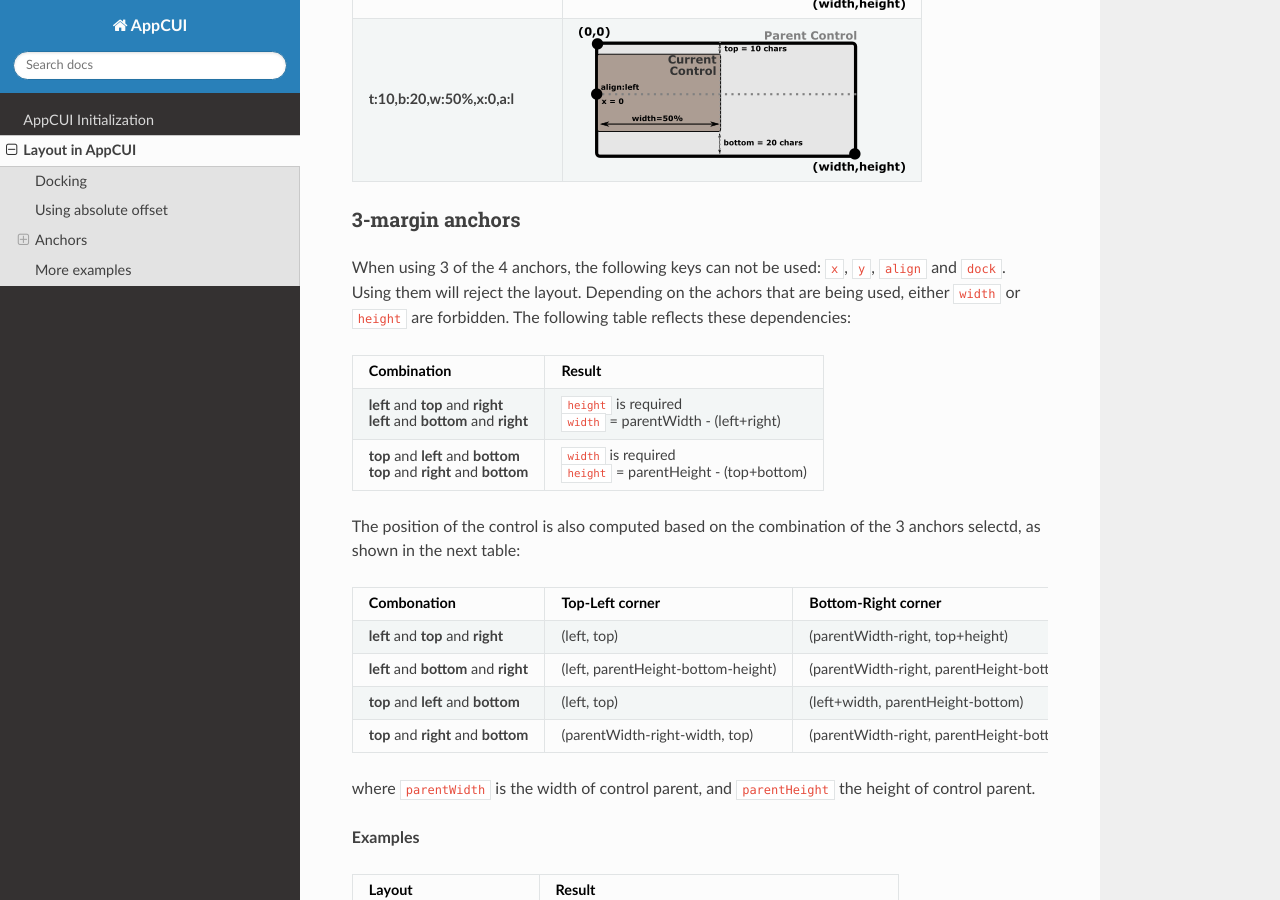
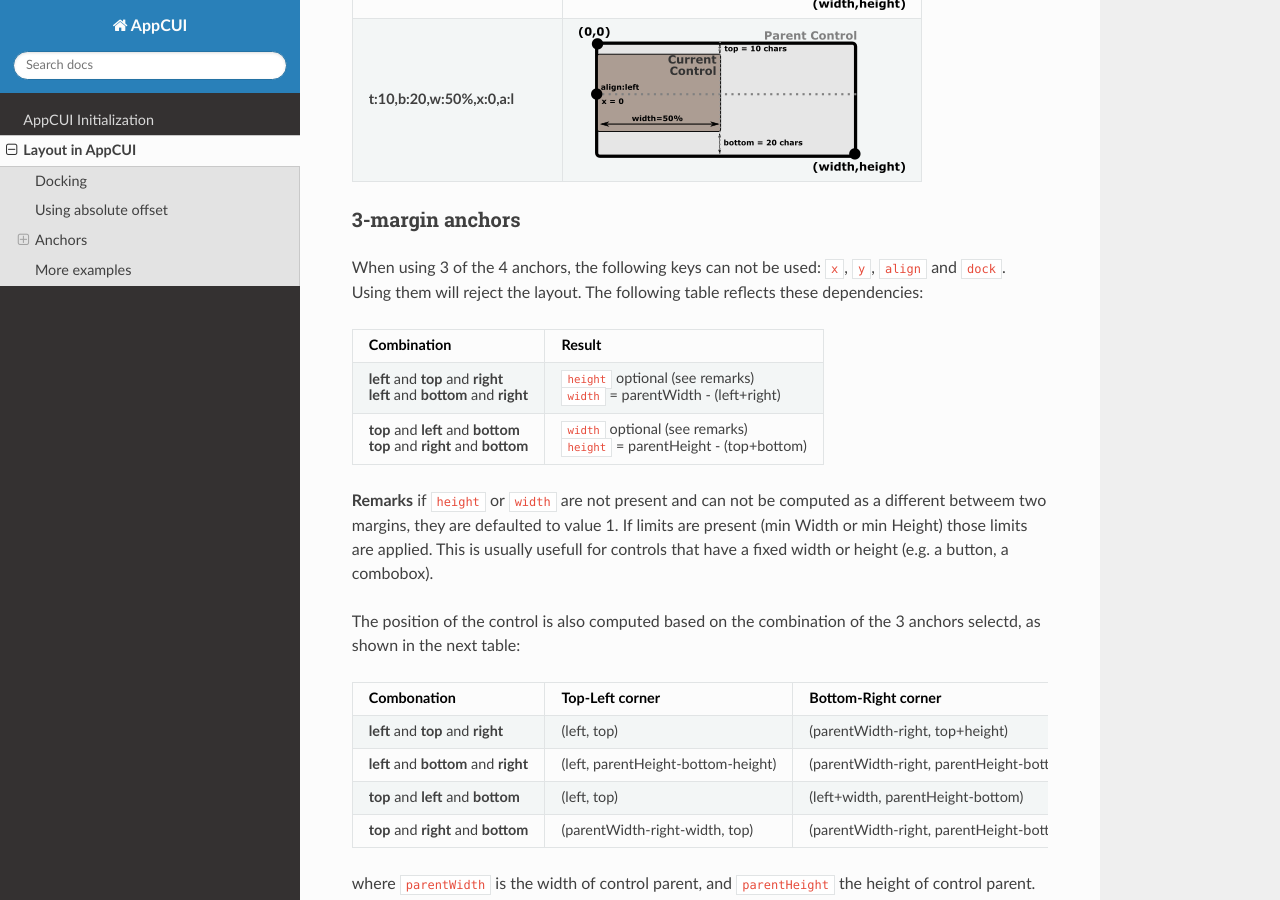
Before and after one commit to gdt050579/AppCUI, a Sphinx documentation site: the page built from docs/source/layout.rst, in a window 1280 px wide and 900 px high, scrolled down 7398 px. Built offline with Sphinx 7.4.7 and the Read the Docs theme 2.0.0, drawn with Linux system fonts in a browser that asks for light colours.

Commit message:
documentation for LRB, LRTm TRB and TLB layouts

```diff
--- a/docs/source/layout.rst
+++ b/docs/source/layout.rst
@@ -229,20 +229,21 @@ However, ``width`` parameter should be specified (if not specified it will be de
 ****************
 
 When using 3 of the 4 anchors, the following keys can not be used: ``x``, ``y``, ``align`` and ``dock``. Using them will reject the layout.
-Depending on the achors that are being used, either ``width`` or ``height`` are forbidden.
 The following table reflects these dependencies:
 
-+----------------------------------------+------------------------------------------+
-| Combination                            | Result                                   |
-+========================================+==========================================+
-| **left** and **top** and **right**     | ``height`` is required                   |
-|                                        |                                          |
-| **left** and **bottom** and **right**  | ``width`` = parentWidth - (left+right)   |
-+----------------------------------------+------------------------------------------+
-| **top** and **left** and **bottom**    | ``width`` is required                    |
-|                                        |                                          |
-| **top** and **right** and **bottom**   | ``height`` = parentHeight - (top+bottom) |
-+----------------------------------------+------------------------------------------+
++----------------------------------------+---------------------------------------------+
+| Combination                            | Result                                      |
++========================================+=============================================+
+| **left** and **top** and **right**     | ``height`` optional (see remarks)           |
+|                                        |                                             |
+| **left** and **bottom** and **right**  | ``width`` = parentWidth - (left+right)      |
++----------------------------------------+---------------------------------------------+
+| **top** and **left** and **bottom**    | ``width`` optional (see remarks)            |
+|                                        |                                             |
+| **top** and **right** and **bottom**   | ``height`` = parentHeight - (top+bottom)    |
++----------------------------------------+---------------------------------------------+
+
+**Remarks** if ``height`` or ``width`` are not present and can not be computed as a different betweem two margins, they are defaulted to value 1. If limits are present (min Width or min Height) those limits are applied. This is usually usefull for controls that have a fixed width or height (e.g. a button, a combobox).
 
 The position of the control is also computed based on the combination of the 3 anchors selectd, as shown in the next table:
 
```
